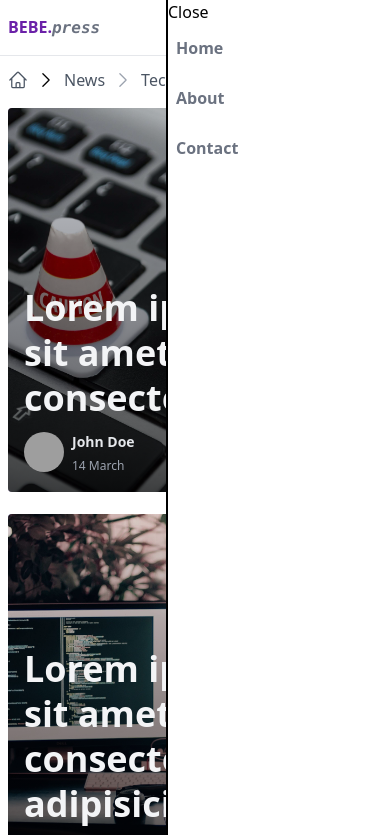
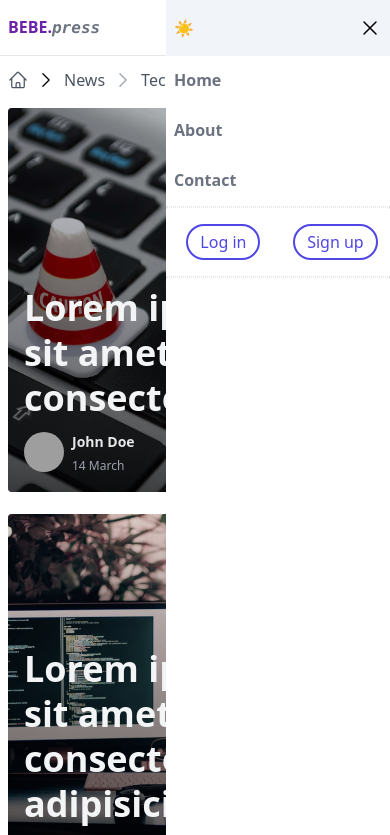
Before and after one commit to dmytrotsymbal/tailwind-news, a website: page index.html in a window 390 px wide. Both pictures are taken after a click on the button 370 px from the left and 27 px from the top of the page. Shown: the top 835 px of the page. Drawn offline with Linux system fonts and the light colour scheme; no server answers; grey boxes are pictures that could not be loaded.

Commit message:
finish mobileMenu

```diff
--- a/index.html
+++ b/index.html
@@ -49,7 +49,9 @@
             </li>
           </ul>
         </nav>
-        <button id="menuBtn" class="inline-block md:hidden">
+
+        <!-- mobileButton -->
+        <button id="menuBtn" class="inline-block md:hidden dark:text-gray-200">
           <svg
             xmlns="http://www.w3.org/2000/svg"
             fill="none"
@@ -66,12 +68,37 @@
           </svg>
         </button>
 
+        <!-- mobileMenu -->
         <div
-          class="absolute top-0 overflow-y-auto transition-all duration-300 ease-in-out right-0 w-56 h-full z-40 bg-white border-l-2 border-black hidden"
+          class="dark:bg-slate-900 dark:text-gray-200 absolute top-0 overflow-y-auto transition-all duration-300 ease-in-out right-0 w-56 h-screen z-40 bg-white hidden"
           id="mobileMenu"
         >
-          <div class="mobileMenuUpper">
-            <button id="closeMenuBtn">Close</button>
+          <div
+            class="mobileMenuUpper dark:bg-slate-800 dark:text-gray-200 flex justify-between flex-row-reverse items-center h-14 px-2 bg-slate-100"
+          >
+            <button id="closeMenuBtn">
+              <svg
+                xmlns="http://www.w3.org/2000/svg"
+                fill="none"
+                viewBox="0 0 24 24"
+                stroke-width="1.5"
+                stroke="currentColor"
+                class="w-6 h-6"
+              >
+                <path
+                  stroke-linecap="round"
+                  stroke-linejoin="round"
+                  d="M6 18L18 6M6 6l12 12"
+                />
+              </svg>
+            </button>
+
+            <button
+              id="darkModeBtnMobile"
+              class="dark:text-gray-200 rounded-md flex justify-center items-center"
+            >
+              ☀️
+            </button>
           </div>
 
           <ul class="text-gray-500 font-semibold flex flex-col mr-6">
@@ -85,6 +112,17 @@
               <a class="header_link" href="#">Contact</a>
             </li>
           </ul>
+          <div class="border border-dotted"></div>
+
+          <ul class="my-4 flex flex-row justify-around items-center">
+            <li>
+              <button class="header-btn">Log in</button>
+            </li>
+            <li>
+              <button class="header-btn">Sign up</button>
+            </li>
+          </ul>
+          <div class="border border-dotted"></div>
         </div>
       </header>
 
--- a/src/script.js
+++ b/src/script.js
@@ -58,6 +58,7 @@ fetchPosts();
 
 let htmlTag = document.getElementsByTagName("html")[0];
 let darkModeBtn = document.getElementById("darkModeBtn");
+let darkModeBtnMobile = document.getElementById("darkModeBtnMobile");
 
 darkModeBtn.addEventListener("click", () => {
   if (htmlTag.classList.contains("dark")) {
@@ -66,6 +67,16 @@ darkModeBtn.addEventListener("click", () => {
   } else {
     htmlTag.classList.add("dark");
     darkModeBtn.innerHTML = "🌙";
+  }
+});
+
+darkModeBtnMobile.addEventListener("click", () => {
+  if (htmlTag.classList.contains("dark")) {
+    htmlTag.classList.remove("dark");
+    darkModeBtnMobile.innerHTML = "☀️";
+  } else {
+    htmlTag.classList.add("dark");
+    darkModeBtnMobile.innerHTML = "🌙";
   }
 });
 
```
Also changed, not shown: public/styles.css.
